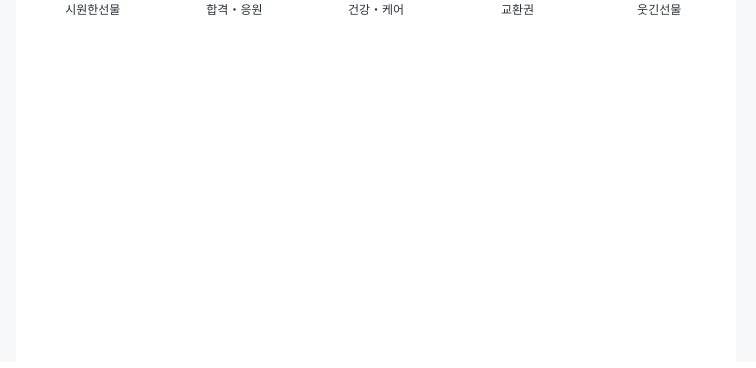
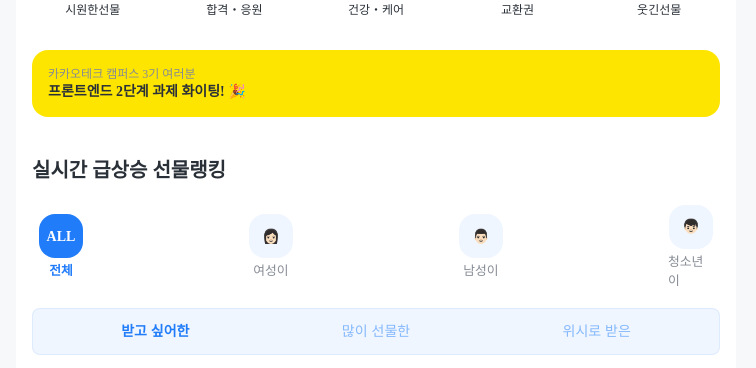
Before and after one commit to next-step/react-gift-login, a React (Vite) app: page / in a window 1280 px wide. Shown: the part 438-806 px from the top of the page, without its empty margins (264-1020 px from the left). Built offline with nearby package versions, Linux system fonts and the light colour scheme; a web font is replaced by a local one.

Commit message:
feat: 실시간 급상승 선물랭킹 중 선택 버튼 구현

```diff
--- a/src/App.tsx
+++ b/src/App.tsx
@@ -2,6 +2,7 @@ import Background, {Inner} from '@src/components/Background'
 import Title from '@src/components/Title'
 import Banner from '@src/components/Banner'
 import Maintheme from '@src/components/Maintheme'
+import Realtime from './components/Realtime'
 function App() {
   return (
     <>
@@ -13,6 +14,7 @@ function App() {
           <main>
             <Banner />
             <Maintheme />
+            <Realtime />
           </main>
         </Inner>
       </Background>
--- a/src/assets/mock/itemList_mock.js
+++ b/src/assets/mock/itemList_mock.ts
@@ -1,4 +1,4 @@
-{
+const product = {
   id: 123,
   name: 'BBQ 양념치킨+크림치즈볼+콜라1.25L',
   imageURL:
@@ -15,3 +15,4 @@
       'https://st.kakaocdn.net/product/gift/gift_brand/20220216170226_38ba26d8eedf450683200d6730757204.png',
   },
 }
+export default product;
--- a/src/components/Maintheme.tsx
+++ b/src/components/Maintheme.tsx
@@ -1,7 +1,7 @@
 /** @jsxImportSource @emotion/react */
 import { css } from '@emotion/react';
 import theme from '@src/styles/tokens/index';
-import categories from '@src/assets/mock/category_mock'; // 경로 맞게 수정 필요
+import categories from '@src/assets/mock/category_mock';
 
 const Maintheme = () => {
     const divStyle = css`
--- /dev/null
+++ b/src/components/Realtime.tsx
@@ -0,0 +1,220 @@
+/** @jsxImportSource @emotion/react */
+import { css } from '@emotion/react';
+import { useState } from 'react';
+import theme from '@src/styles/tokens/index';
+
+const Realtime = () => {
+    const [selectedTarget, setSelectedTarget] = useState('ALL');
+    const [selectedSort, setSelectedSort] = useState('wanted');
+
+    const targets = [
+        { key: 'ALL', label: '전체', icon: 'ALL' },
+        { key: 'FEMALE', label: '여성이', icon: '👩🏻' },
+        { key: 'MALE', label: '남성이', icon: '👨🏻' },
+        { key: 'TEEN', label: '청소년이', icon: '👦🏻' },
+    ];
+
+    const sortOptions = [
+        { key: 'wanted', label: '받고 싶어한' },
+        { key: 'gifted', label: '많이 선물한' },
+        { key: 'wished', label: '위시로 받은' },
+    ];
+
+    const targetButton = css`
+    width: 3.625rem;
+    display: flex;
+    flex-direction: column;
+    align-items: center;
+    justify-content: center;
+    gap: 4px;
+    background: none;
+    border: none;
+    cursor: pointer;
+  `;
+
+    const buttonDivBase = css`
+    width: 2.75rem;
+    height: 2.75rem;
+    border-radius: 1rem;
+    display: flex;
+    align-items: center;
+    justify-content: center;
+    font-size: 0.875rem;
+    font-weight: 700;
+    line-height: 1.1875rem;
+    transition: background-color 200ms;
+  `;
+
+    const buttonPBase = css`
+    font-size: 0.8rem;
+    line-height: 1.1875rem;
+    margin: 0px;
+    text-align: left;
+  `;
+
+    const getButtonDivStyle = (key: string) =>
+        css`
+      ${buttonDivBase};
+      color: ${key === selectedTarget ? 'white' : theme.colors.blue400};
+      background-color: ${key === selectedTarget
+                ? theme.colors.blue700
+                : theme.colors.blue100};
+    `;
+
+    const getButtonPStyle = (key: string) =>
+        css`
+      ${buttonPBase};
+      font-weight: ${key === selectedTarget ? 700 : 400};
+      color: ${key === selectedTarget
+                ? theme.colors.blue700
+                : theme.colors.gray700};
+    `;
+
+    const div1Style = css`height: 24px;`;
+    const sectionFighting = css`padding: 0px 16px;`;
+    const divFighting = css`
+    width: 100%;
+    border-radius: 1rem;
+    background-color: ${theme.colors.yellow600};
+    padding: 16px;
+    display: flex;
+    flex-direction: column;
+    box-sizing: border-box;
+  `;
+    const pFightingUp = css`
+    font-size: 0.75rem;
+    font-weight: 400;
+    line-height: 1rem;
+    color: ${theme.colors.gray700};
+    margin: 0px;
+    text-align: left;
+  `;
+    const pFightingDown = css`
+    font-size: 0.875rem;
+    font-weight: 700;
+    line-height: 1.1875rem;
+    color: ${theme.colors.textDefault};
+    margin: 0px;
+    text-align: left;
+  `;
+    const div2Style = css`height: 40px;`;
+    const sectionRealtimeStyle = css`
+    padding: 0px 16px;
+    width: 100%;
+  `;
+    const h3Style = css`
+    font-size: 1.25rem;
+    font-weight: 700;
+    line-height: 1.6875rem;
+    color: ${theme.colors.textDefault};
+    margin: 0px;
+    width: 100%;
+    text-align: left;
+  `;
+    const div3Style = css`height: 20px;`;
+    const buttonList = css`
+    display: flex;
+    border-radius: 1rem;
+    background-color: white;
+    width: calc(100% - 32px);
+    flex-direction: column;
+    justify-content: center;
+  `;
+    const targetList = css`
+    width: 100%;
+    display: flex;
+    justify-content: space-between;
+    box-sizing: border-box;
+  `;
+    const div4Style = css`height: 16px;`;
+    const selectBox = css`
+    width: calc(100% - 32px);
+    box-sizing: border-box;
+    display: flex;
+    justify-content: center;
+    border: 1px solid rgba(70, 132, 233, 0.1);
+    background-color: ${theme.colors.blue100};
+    border-radius: 0.5rem;
+    padding: 12px 16px;
+    gap: 8px; /* 버튼 사이 간격 추가 */
+  `;
+
+    const selectContent = css`
+    background: none;
+    border: none;
+    width: 100%;
+    flex: 1 1 0%;
+    display: flex;
+    align-items: center;
+    justify-content: center;
+    font-size: 0.875rem;
+    font-weight: 400;
+    line-height: 1.1875rem;
+    color: ${theme.colors.blue500};
+    transition: color 200ms, font-weight 200ms;
+    cursor: pointer;
+  `;
+
+    const selectedContent = css`
+    background: none;
+    border: none;
+    width: 100%;
+    flex: 1 1 0%;
+    display: flex;
+    align-items: center;
+    justify-content: center;
+    font-size: 0.875rem;
+    font-weight: 700;
+    line-height: 1.1875rem;
+    color: ${theme.colors.blue700};
+    transition: color 200ms, font-weight 200ms;
+    cursor: pointer;
+  `;
+
+    return (
+        <>
+            <div css={div1Style} />
+            <section css={sectionFighting}>
+                <div css={divFighting}>
+                    <p css={pFightingUp}>카카오테크 캠퍼스 3기 여러분</p>
+                    <p css={pFightingDown}>프론트엔드 2단계 과제 화이팅! 🎉</p>
+                </div>
+            </section>
+            <div css={div2Style} />
+            <section css={sectionRealtimeStyle}>
+                <h3 css={h3Style}>실시간 급상승 선물랭킹</h3>
+                <div css={div3Style} />
+                <div css={buttonList}>
+                    <div css={targetList}>
+                        {targets.map((target) => (
+                            <button
+                                key={target.key}
+                                css={targetButton}
+                                onClick={() => setSelectedTarget(target.key)}
+                            >
+                                <div css={getButtonDivStyle(target.key)}>{target.icon}</div>
+                                <p css={getButtonPStyle(target.key)}>{target.label}</p>
+                            </button>
+                        ))}
+                    </div>
+                </div>
+                <div css={div4Style} />
+                <div css={selectBox}>
+                    {sortOptions.map(({ key, label }) => (
+                        <button
+                            key={key}
+                            css={key === selectedSort ? selectedContent : selectContent}
+                            onClick={() => setSelectedSort(key)}
+                            type="button"
+                        >
+                            {label}
+                        </button>
+                    ))}
+                </div>
+                <div css={div4Style}></div>
+            </section>
+        </>
+    );
+};
+
+export default Realtime;
```
